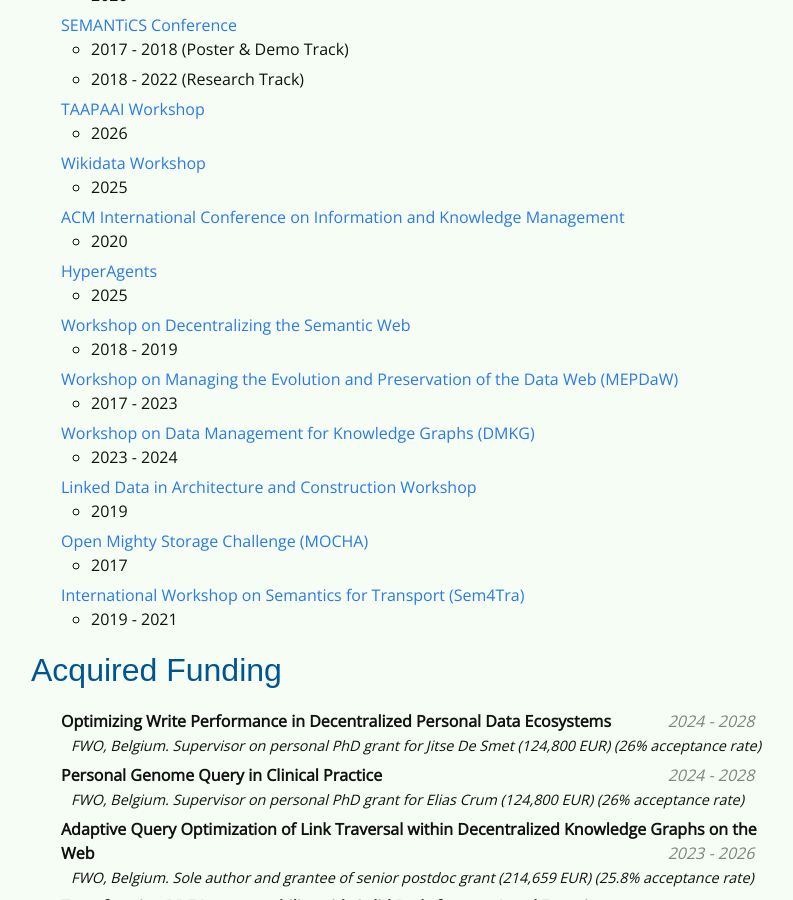
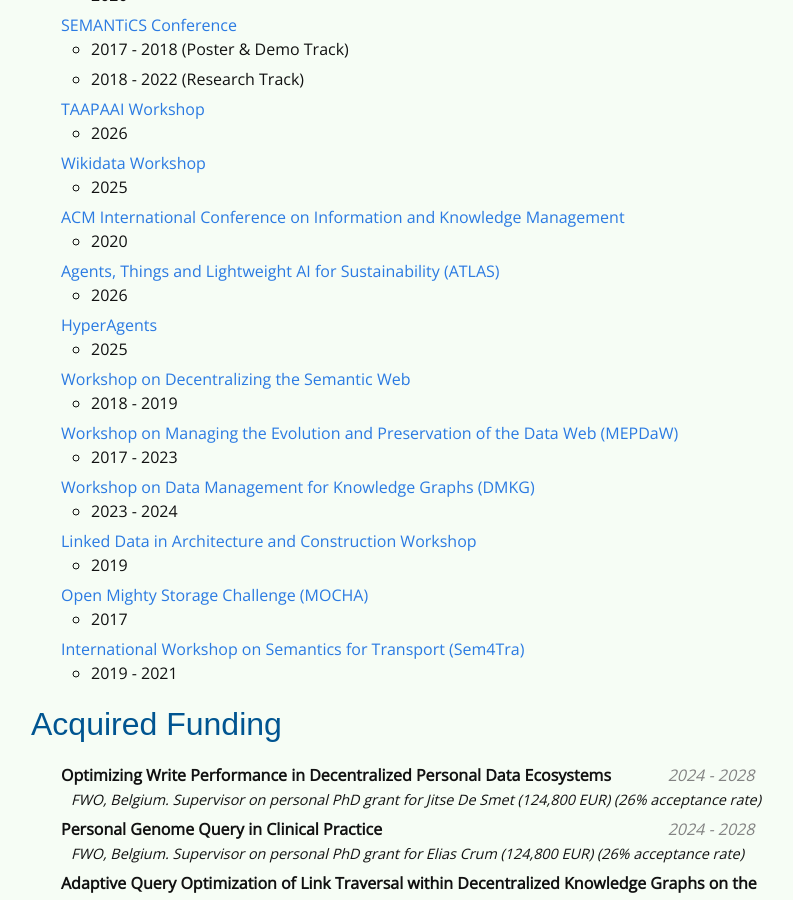
Before and after one commit to rubensworks/rubensworks.net, a Jekyll site: the page built from cv.md, in a window 1280 px wide and 900 px high, scrolled down 11691 px. Shown: the whole window, without its empty margins (239-1032 px from the left). Built offline with Jekyll 4.4.1, drawn with Linux system fonts in a browser that asks for light colours; some web fonts are replaced.

Commit message:
Add ATLAS workshop PC to CV

```diff
--- a/cv.md
+++ b/cv.md
@@ -506,6 +506,8 @@
     * 2025
 * [ACM International Conference on Information and Knowledge Management](https://cikm2020.org/)
     * 2020
+* [Agents, Things and Lightweight AI for Sustainability (ATLAS)](https://atlas.liris.cnrs.fr/)
+    * 2026
 * [HyperAgents](https://ecai2025.hyperagents.org/)
     * 2025
 * [Workshop on Decentralizing the Semantic Web](https://iswc2019.desemweb.org/)
```
